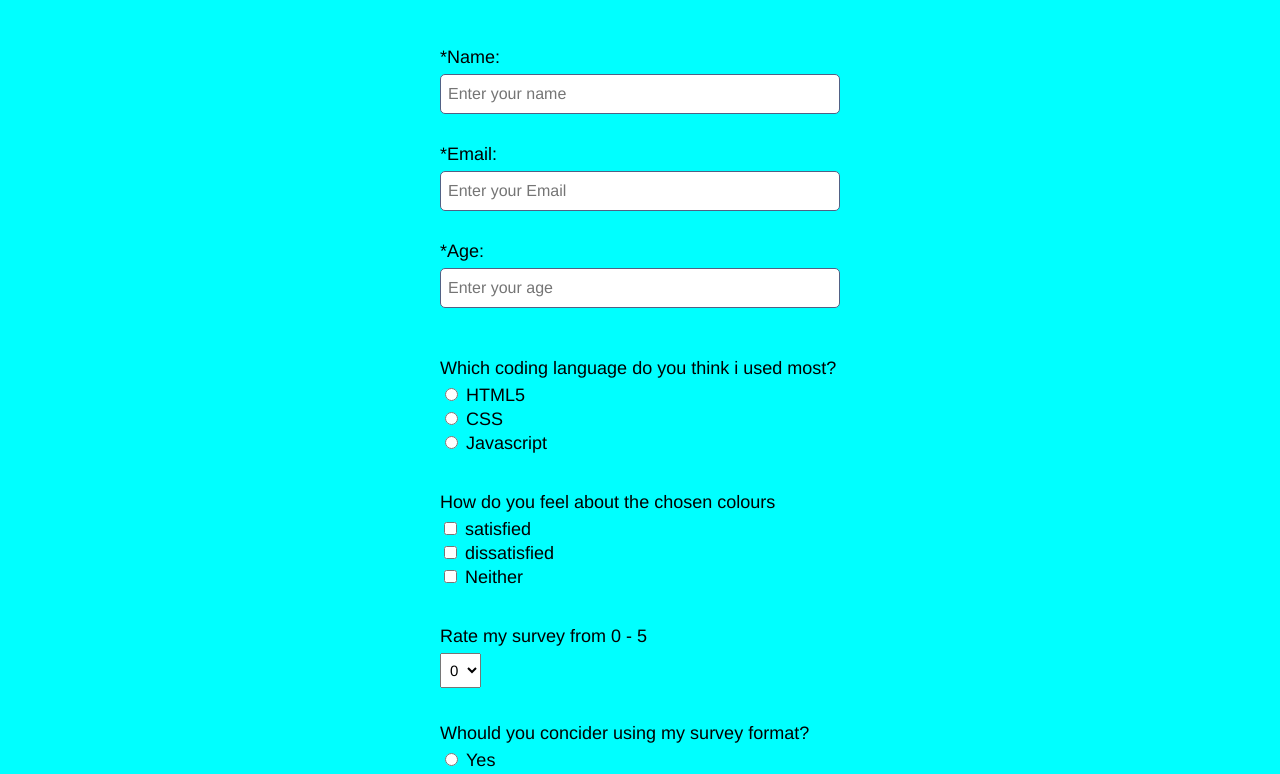
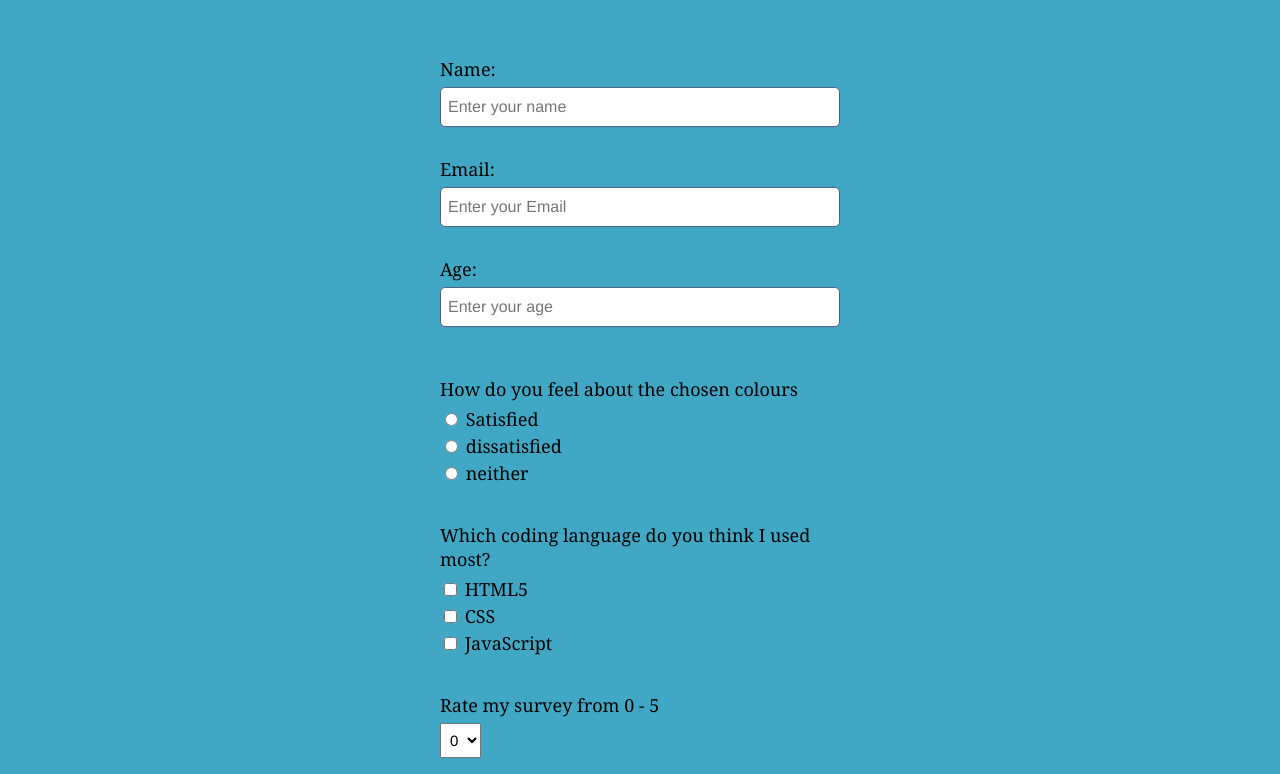
Before and after one commit to nuraanNinah/FCC_surveyform, a plain HTML site: page index.html in a window 1280 px wide. Shown: the part 131-905 px from the top of the page. Drawn offline with Linux system fonts and the light colour scheme.

Commit message:
second commit

```diff
--- a/index.html
+++ b/index.html
@@ -5,12 +5,12 @@
     <meta charset="utf-8">
     <meta name="viewport" content="width=device-width, initial-scale=1.0">
     <title>FreeCodeCamp Survey Form Project</title>
-    <script src="https://cdn.freecodecamp.org/testable-projects-fcc/v1/bundle.js"></script>
+
     <link rel="stylesheet" type="text/css" href="style.css">
 </head>
 
 <body>
-
+<script src="https://cdn.freecodecamp.org/testable-projects-fcc/v1/bundle.js"></script>
     <header id="header">
         <h1 id="title">Survey Form</h1>
         <p id="description">Fill in the bellow details and answer the few questions</p>
@@ -22,36 +22,36 @@
 
 <form id="survey-form">
 
-<label class="label" for="name" id="name-label">*Name:</label>
+<label class="label" for="name" id="name-label">Name:</label>
 <input type="text" name="name" id="name" placeholder="Enter your name" required><br>
 
-<label class="label" for="email" id="email-label">*Email:</label>
+<label class="label" for="email" id="email-label">Email:</label>
 <input type="email" name="email" id="email" placeholder="Enter your Email" required><br>
 
-<label class="label" for="age" id="number-label">*Age:</label>
- <input type="number" name="age" id="number" min="13" max="100" placeholder="Enter your age"  required><br>
+<label class="label" for="age" id="number-label">Age:</label>
+ <input type="number" name="age" id="number" min="13" max="50" placeholder="Enter your age"  required><br>
 
   <div>
 
-   <p class="first-question-para">Which coding language do you think i used most?</p>
+   <p class="first-question-para">How do you feel about the chosen colours</p>
 
-   <input type="radio" name="language" value="lang-html5" id="lang-html5"> <label for="lang-html5">HTML5</label><br>
+   <input type="radio" name="multiple-choice" value="multiple-choice" id="multiple-choice"> <label for="multiple-choice">Satisfied</label><br>
 
-   <input type="radio" name="language" value="lang-css" id="lang-css"> <label for="lang-css">CSS</label><br>
+   <input type="radio" name="multiple-choice" value="multiple-choice" id="multiple-choice"> <label for="multiple-choice">dissatisfied</label><br>
 
- <input type="radio" name="language" value="lang-javascript" id="lang-javascript"> <label for="lang-javascript"> Javascript</label><br>
+ <input type="radio" name="multiple-choice" value="multiple-choice" id="multiple-choice"> <label for="multiple-choice">neither</label><br>
 
   </div>
 
    <div>
 
-   <p>How do you feel about the chosen colours</p>
+   <p>Which coding language do you think I used most?</p>
 
-    <input type="checkbox" name="satisfied" value="satisfied" id="satisfied"> <label for="satisfied">satisfied</label><br>
+    <input type="checkbox" name="language" value="lang-html5" id="lang-html5"> <label for="lang-html5">HTML5</label><br>
 
-      <input type="checkbox" name="dissatisfied" value="dissatisfied" id="dissatisfied"> <label for="dissatisfied">dissatisfied</label><br>
+      <input type="checkbox" name="language" value="lang-css" id="lang-css"> <label for="lang-css">CSS</label><br>
 
-  <input type="checkbox" name="neither" value="neither" id="neither"> <label for="neither">Neither</label><br>
+  <input type="checkbox" name="language" value="lang-javascript" id="lang-javascript"> <label for="lang-javascript">JavaScript</label><br>
 
     </div>
 
@@ -77,13 +77,13 @@
   </div>
 
   <div>
-    <p>Whould you concider using my survey format?</p>
+    <p>Whould you consider using my survey form?</p>
 
    <input type="radio" name="decisionmaking" value="yes" id="like-yes"> <label for="like-yes">Yes</label><br>
  <input type="radio" name="decisionmaking" value="no" id="like-no"> <label for="like-no">No</label><br>
 
 
-  <p>Any feedback,suggestions or criticism welcome</p>
+  <p>Feedback is welcome</p>
 
   <textarea id="Feedback" name="Feedback" rows="6" placeholder="Feedback here..."></textarea>
 
--- a/style.css
+++ b/style.css
@@ -1,8 +1,8 @@
 body{
 	margin: 0;
-	font-family: Helvetica;
+	font-family: Georgia, serif;
 	font-size: 18px;
-	background-color: aqua
+	background-color: #40A8C4
 
 }
 
@@ -11,7 +11,7 @@ header{
 	padding-left: 20px;
 	padding-right: 20px;
 	background-color: rgb(79, 87, 88);
-	color: aqua;
+	color: #40A8C4;
 	letter-spacing: 1.2px;
 }
 
@@ -65,7 +65,6 @@ input[type="text"], input[type="email"], input[type="number"]{
 }
 
 p{
-	word-wrap: break-word;
 	margin-top: 35px;
 	margin-bottom: 6px;
 }
@@ -119,18 +118,6 @@ label{
 	margin-bottom: 3px;
 }
 
-@media screen and (max-width: 550px) {
-  #fname-email-div{
-	padding: 20px;
-  }
-
-  input[type="text"], input[type="email"], input[type="number"]{
-  	margin-top: 5px;
-  	width: 100%;
-
-}
-
   textarea{
   	width: 100%;
   }
-}
```
